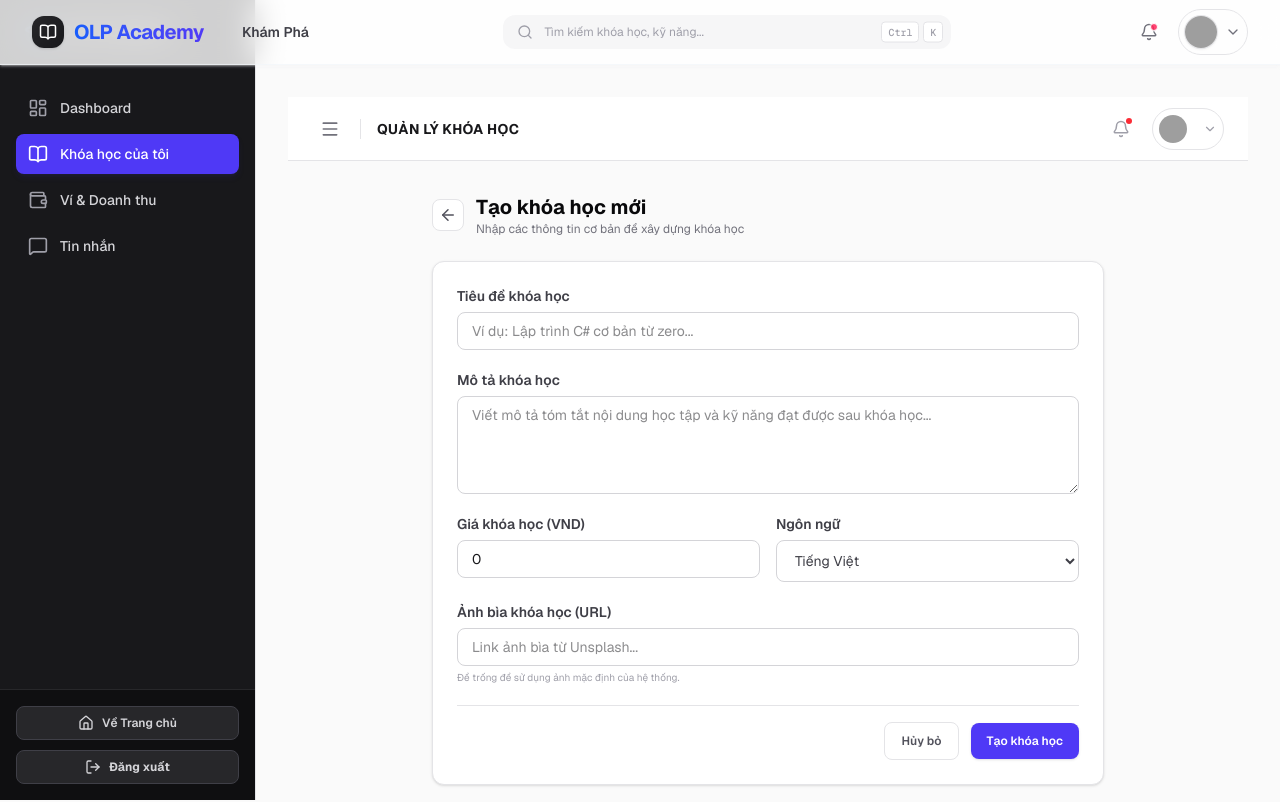
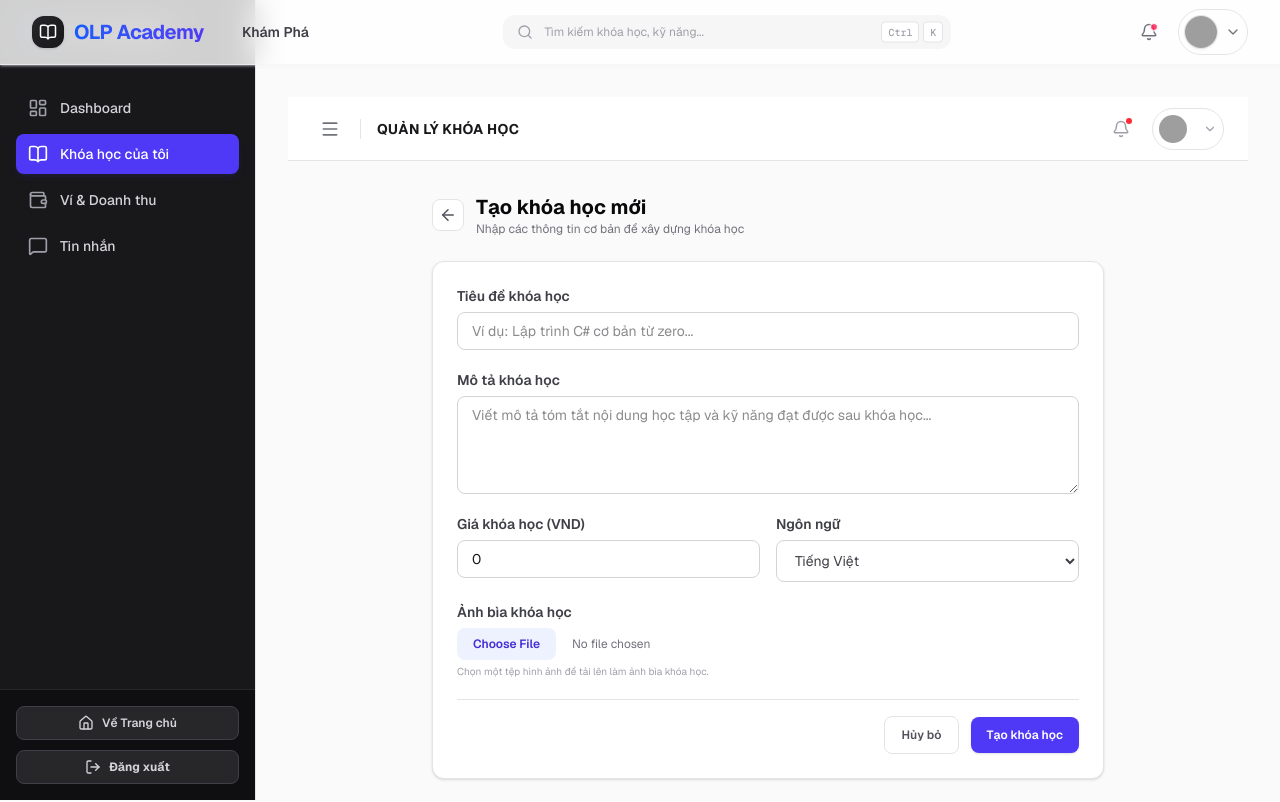
Before and after one commit to PRN232Project/PRN232_FE, a Next.js app: page /instructor/courses/create in a window 1280 px wide. Shown: the top 802 px of the page. Built offline with nearby package versions, Linux system fonts and the light colour scheme; no server answers; sample sign-in values are in the browser's storage; grey boxes are pictures that could not be loaded.

Commit message:
fix: implement reject payout flow and course cover image file upload

```diff
--- a/src/app/(protected)/admin/payouts/page.tsx
+++ b/src/app/(protected)/admin/payouts/page.tsx
@@ -30,6 +30,19 @@ export default function AdminPayoutsPage() {
       alert('Đã phê duyệt lệnh rút tiền và thực hiện chuyển khoản thành công!');
     } catch (err: any) {
       alert(err.message || 'Lỗi khi duyệt yêu cầu rút tiền');
+    }
+  };
+
+  const handleReject = async (txId: string) => {
+    if (!window.confirm('Bạn có chắc chắn muốn từ chối yêu cầu rút tiền này không? Số tiền sẽ được hoàn trả lại vào ví của giảng viên.')) {
+      return;
+    }
+    try {
+      await adminService.rejectPayout(txId);
+      setPayouts((prev) => prev.filter((p) => p.walletTransactionId !== txId));
+      alert('Đã từ chối lệnh rút tiền và hoàn tiền vào ví giảng viên thành công!');
+    } catch (err: any) {
+      alert(err.message || 'Lỗi khi từ chối yêu cầu rút tiền');
     }
   };
 
@@ -66,7 +79,7 @@ export default function AdminPayoutsPage() {
                   <h3 className="font-bold text-zinc-800 text-sm">
                     Yêu cầu rút tiền từ Giảng viên
                   </h3>
-                  <p className="text-xs text-zinc-500 font-medium leading-relaxed">
+                  <p className="text-xs text-zinc-50500 font-medium leading-relaxed">
                     Nội dung chuyển khoản: <span className="font-semibold text-zinc-700">{tx.description}</span>
                   </p>
                   <div className="flex flex-wrap items-center gap-3.5 text-[10px] text-zinc-400 pt-1">
@@ -81,13 +94,21 @@ export default function AdminPayoutsPage() {
                 <span className="text-lg font-extrabold text-red-600">
                   -{formatVND(tx.amount)}
                 </span>
-                <button
-                  onClick={() => handleApprove(tx.walletTransactionId)}
-                  className="w-full md:w-auto inline-flex items-center justify-center gap-1.5 rounded-lg bg-green-600 hover:bg-green-700 py-2.5 px-4 text-xs font-semibold text-white shadow-md transition-all cursor-pointer"
-                >
-                  <CheckCircle className="h-4.5 w-4.5" />
-                  Phê duyệt thanh toán
-                </button>
+                <div className="flex flex-col sm:flex-row gap-2 w-full md:w-auto">
+                  <button
+                    onClick={() => handleReject(tx.walletTransactionId)}
+                    className="w-full sm:w-auto inline-flex items-center justify-center gap-1.5 rounded-lg bg-red-600 hover:bg-red-700 py-2 px-4 text-xs font-semibold text-white shadow-md transition-all cursor-pointer"
+                  >
+                    Từ chối
+                  </button>
+                  <button
+                    onClick={() => handleApprove(tx.walletTransactionId)}
+                    className="w-full sm:w-auto inline-flex items-center justify-center gap-1.5 rounded-lg bg-green-600 hover:bg-green-700 py-2 px-4 text-xs font-semibold text-white shadow-md transition-all cursor-pointer"
+                  >
+                    <CheckCircle className="h-4.5 w-4.5" />
+                    Phê duyệt
+                  </button>
+                </div>
               </div>
             </div>
           ))}
--- a/src/app/(protected)/instructor/courses/create/page.tsx
+++ b/src/app/(protected)/instructor/courses/create/page.tsx
@@ -14,7 +14,7 @@ export default function CreateCoursePage() {
   const [description, setDescription] = useState('');
   const [price, setPrice] = useState(0);
   const [languageId, setLanguageId] = useState('lang-vi');
-  const [image, setImage] = useState('');
+  const [imageFile, setImageFile] = useState<File | null>(null);
   const [loading, setLoading] = useState(false);
 
   const handleSubmit = async (e: React.FormEvent) => {
@@ -27,7 +27,7 @@ export default function CreateCoursePage() {
         description,
         price,
         languageId,
-        image: image || undefined
+        imageFile: imageFile || undefined
       });
       router.push('/instructor/courses');
     } catch (err: any) {
@@ -114,16 +114,25 @@ export default function CreateCoursePage() {
 
         <div>
           <label className="block text-sm font-semibold text-zinc-700 mb-1.5">
-            Ảnh bìa khóa học (URL)
+            Ảnh bìa khóa học
           </label>
           <input
-            type="url"
-            value={image}
-            onChange={(e) => setImage(e.target.value)}
-            placeholder="Link ảnh bìa từ Unsplash..."
-            className="block w-full rounded-lg border border-zinc-300 px-3.5 py-2 text-sm text-zinc-900 focus:border-indigo-500 focus:outline-none"
+            type="file"
+            accept="image/*"
+            onChange={(e) => {
+              if (e.target.files && e.target.files[0]) {
+                setImageFile(e.target.files[0]);
+              }
+            }}
+            className="block w-full text-xs text-zinc-500
+              file:mr-4 file:py-2 file:px-4
+              file:rounded-lg file:border-0
+              file:text-xs file:font-semibold
+              file:bg-indigo-50 file:text-indigo-700
+              hover:file:bg-indigo-100/60
+              cursor-pointer"
           />
-          <p className="text-[10px] text-zinc-400 mt-1">Để trống để sử dụng ảnh mặc định của hệ thống.</p>
+          <p className="text-[10px] text-zinc-400 mt-1">Chọn một tệp hình ảnh để tải lên làm ảnh bìa khóa học.</p>
         </div>
 
         <div className="pt-4 border-t border-zinc-200 flex items-center justify-end gap-3">
--- a/src/lib/service/admin/api.ts
+++ b/src/lib/service/admin/api.ts
@@ -254,5 +254,28 @@ export const adminService = {
         createdAt: new Date().toISOString()
       };
     }
+  },
+
+  rejectPayout: async (transactionId: string): Promise<WalletTransaction> => {
+    if (USE_MOCK) {
+      await delay(600);
+      const tx = mockTransactions.find((t) => t.walletTransactionId === transactionId);
+      if (!tx) throw new Error('Không tìm thấy giao dịch');
+      tx.status = 2; // Rejected/Failed
+      return tx;
+    } else {
+      const res = await apiClient.post<any>(`/admin/payouts/${transactionId}/reject`);
+      if (!res.data.isSuccess) {
+        throw new Error(res.data.errorMessage || 'Lỗi khi từ chối yêu cầu rút tiền');
+      }
+      return {
+        walletTransactionId: transactionId,
+        walletId: transactionId,
+        amount: 0,
+        type: 1,
+        status: 2, // Rejected/Failed
+        createdAt: new Date().toISOString()
+      };
+    }
   }
 };
--- a/src/lib/service/instructor/api.ts
+++ b/src/lib/service/instructor/api.ts
@@ -30,7 +30,7 @@ export const instructorService = {
     }
   },
 
-  createCourse: async (instructorId: string, courseData: Partial<Course>): Promise<Course> => {
+  createCourse: async (instructorId: string, courseData: Partial<Course> & { imageFile?: File }): Promise<Course> => {
     if (USE_MOCK) {
       await delay(800);
       const newCourse: Course = {
@@ -61,6 +61,10 @@ export const instructorService = {
       // Mặc định sử dụng Tiếng Việt seed Guid: 8a9b1759-b4a8-4112-8f42-2a095a8cda9a
       formData.append('LanguageId', '8a9b1759-b4a8-4112-8f42-2a095a8cda9a');
       formData.append('Tags', '');
+
+      if (courseData.imageFile) {
+        formData.append('ImageFile', courseData.imageFile);
+      }
 
       const res = await apiClient.post<any>('/instructor/courses', formData, {
         headers: { 'Content-Type': 'multipart/form-data' }
@@ -332,7 +336,8 @@ export const instructorService = {
       const txs = w.transactions || [];
       return txs.map((t: any) => {
         // Map backend TransactionType (0: Earning, 1: Withdrawal) to frontend TransactionType (2: Earnings, 1: Withdrawal)
-        const isEarning = t.transactionType === 0;
+        const isRefund = t.description && t.description.includes('Refund:');
+        const isEarning = t.transactionType === 0 || isRefund;
         const type = isEarning ? 2 : 1;
 
         // Map status based on description
@@ -342,6 +347,8 @@ export const instructorService = {
             status = 0; // Pending
           } else if (t.description && t.description.includes('(Approved)')) {
             status = 1; // Completed
+          } else if (t.description && t.description.includes('(Rejected)')) {
+            status = 2; // Failed / Rejected
           }
         }
 
```
